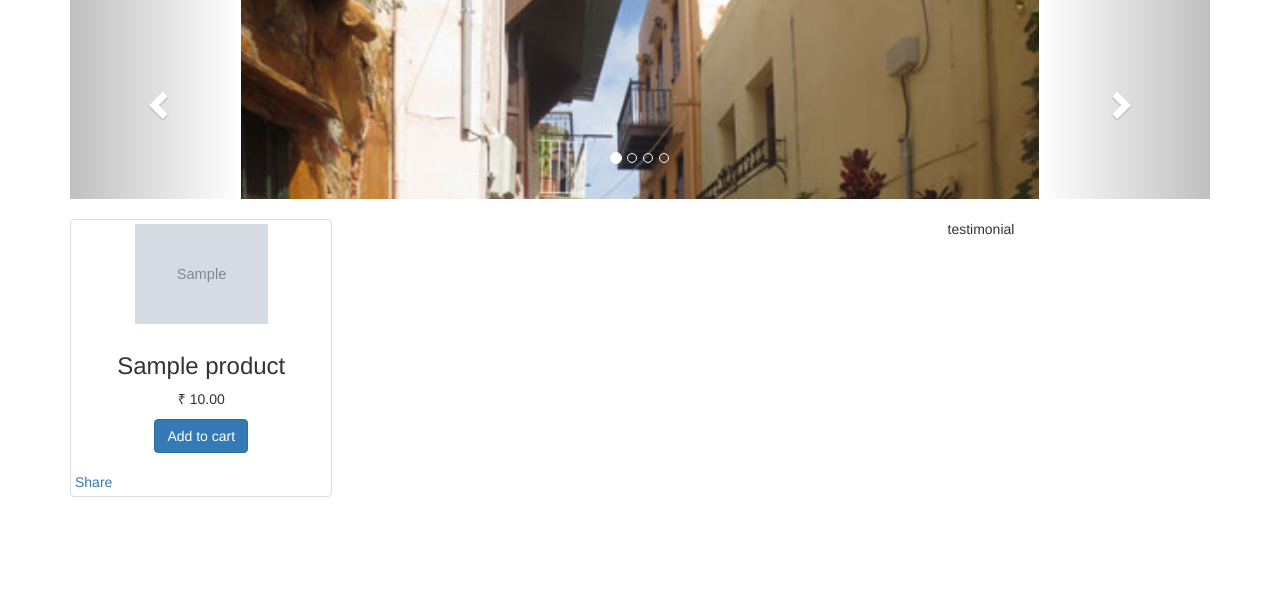
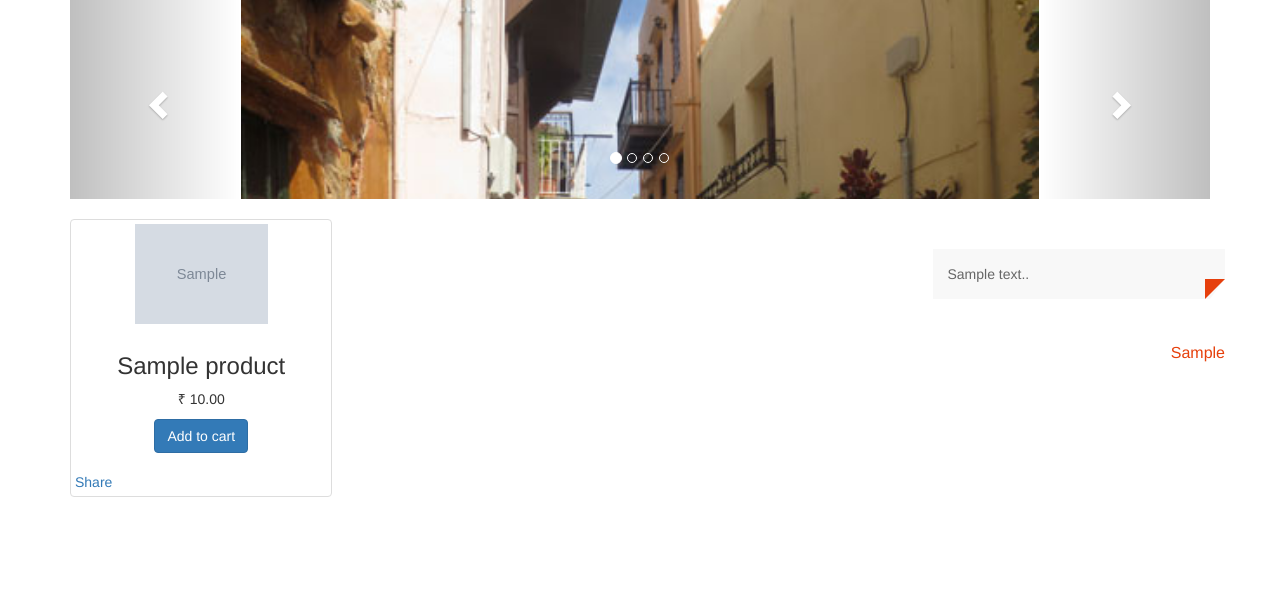
Before and after one commit to gauraviit1/pahal_project, a Django app: page /shop/ in a window 1280 px wide. Shown: the part 111-708 px from the top of the page. Run offline with Django 3.2, Linux system fonts and the light colour scheme; tables that the repository leaves empty hold one stand-in row (values such as "Sample post"); grey boxes marked "Sample" are stand-in pictures; some libraries are stand-ins or nearby versions.

Commit message:
added testimonial in template

```diff
--- a/shop/templates/shop/base.html
+++ b/shop/templates/shop/base.html
@@ -40,14 +40,84 @@
   .carousel-inner{
   width:100%;
   max-height: 200px;
-}
+  }
   .carousel-inner > .item > img,
   .carousel-inner > .item > a > img {
       width: 70%;
       margin: auto;
 
   }
+  .content {
+      padding-top: 30px;
+  }
+
+  /* Testimonials */
+  .testimonials blockquote {
+      background: #f8f8f8 none repeat scroll 0 0;
+      border: medium none;
+      color: #666;
+      display: block;
+      font-size: 14px;
+      line-height: 20px;
+      padding: 15px;
+      position: relative;
+  }
+  .testimonials blockquote::before {
+      width: 0;
+      height: 0;
+    right: 0;
+    bottom: 0;
+    content: " ";
+    display: block;
+    position: absolute;
+      border-bottom: 20px solid #fff;
+    border-right: 0 solid transparent;
+    border-left: 15px solid transparent;
+    border-left-style: inset; /*FF fixes*/
+    border-bottom-style: inset; /*FF fixes*/
+  }
+  .testimonials blockquote::after {
+      width: 0;
+      height: 0;
+      right: 0;
+      bottom: 0;
+      content: " ";
+      display: block;
+      position: absolute;
+      border-style: solid;
+      border-width: 20px 20px 0 0;
+      border-color: #e63f0c transparent transparent transparent;
+  }
+  .testimonials .carousel-info img {
+      border: 1px solid #f5f5f5;
+      border-radius: 50px ;
+      height: 25px;
+      padding: 3px;
+      width: 75px;
+  }
+  .testimonials .carousel-info {
+      overflow: hidden;
+  }
+  .testimonials .carousel-info img {
+      margin-right: 15px;
+  }
+  .testimonials .carousel-info span {
+      display: block;
+  }
+  .testimonials span.testimonials-name {
+      color: #e6400c;
+      font-size: 16px;
+      font-weight: 300;
+      margin: 23px 0 7px;
+  }
+  .testimonials span.testimonials-post {
+      color: #656565;
+      font-size: 12px;
+  }
+
   </style>
+
+
   </head>
 
   <body>
--- a/shop/templates/shop/product/list.html
+++ b/shop/templates/shop/product/list.html
@@ -28,7 +28,7 @@
         <p><a href="{{ product.get_absolute_url }}" class="btn btn-primary" role="button">Add to cart</a></p>
       </div>
         <div class="center-block">
-       <div class="fb-share-button" data-href="{{ product.get_absolute_url }}" data-layout="button_count" data-size="small" data-mobile-iframe="true"><a class="fb-xfbml-parse-ignore" target="_blank" href="https://www.facebook.com/sharer/sharer.php?u={{ product.get_absolute_url|urlencode }}&amp;src=sdkpreparse">Share</a>
+       <div class="fb-share-button" data-href="{{ product.get_absolute_url }}" data-layout="button_count" data-size="small" data-mobile-iframe="true"><a class="fb-xfbml-parse-ignore" target="_blank" href="https://www.facebook.com/sharer/sharer.php?u={{ product.get_absolute_url|urlencode }}&amp;src=sdkpreparse" >Share</a>
         </div>
 
         </div>
@@ -44,7 +44,27 @@
 </div>
 
 <div class="col-sm-6 col-md-3">
-<p>testimonial</p>
+{% for testimonial in testimonials %}
+
+<div class="content">
+    <div class="row">
+        <div>
+            <div class="testimonials">
+              <div class="active item">
+                  <blockquote><p>{{testimonial}}.</p></blockquote>
+                  <div class="carousel-info">
+
+                    <div class="pull-right">
+                      <span class="testimonials-name">{{testimonial.name}}</span>
+
+                    </div>
+                  </div>
+                </div>
+            </div>
+        </div>
+    </div>
+</div>
+{% endfor %}
 </div>
 </div>
 {% endblock %}
--- a/shop/views.py
+++ b/shop/views.py
@@ -1,11 +1,12 @@
 from django.shortcuts import render, get_object_or_404
 from shop.models import Cateogry, Product
 from cart.forms import CartAddProductForm
-
+from testimonials.models import Testimonial_
 # Create your views here.
 def product_list(request, cateogry_slug=None):
     cateogry = None
     cateogries = Cateogry.objects.all()
+    testimonials = Testimonial_.objects.all()[:5]
     products = Product.objects.filter(available=True)
     if cateogry_slug:
         cateogry = get_object_or_404(Cateogry,slug=cateogry_slug)
@@ -14,6 +15,7 @@ def product_list(request, cateogry_slug=None):
         'cateogry': cateogry,
         'cateogries': cateogries,
         'products': products,
+        'testimonials':testimonials,
     })
 
 def product_detail(request, id, slug):
```
